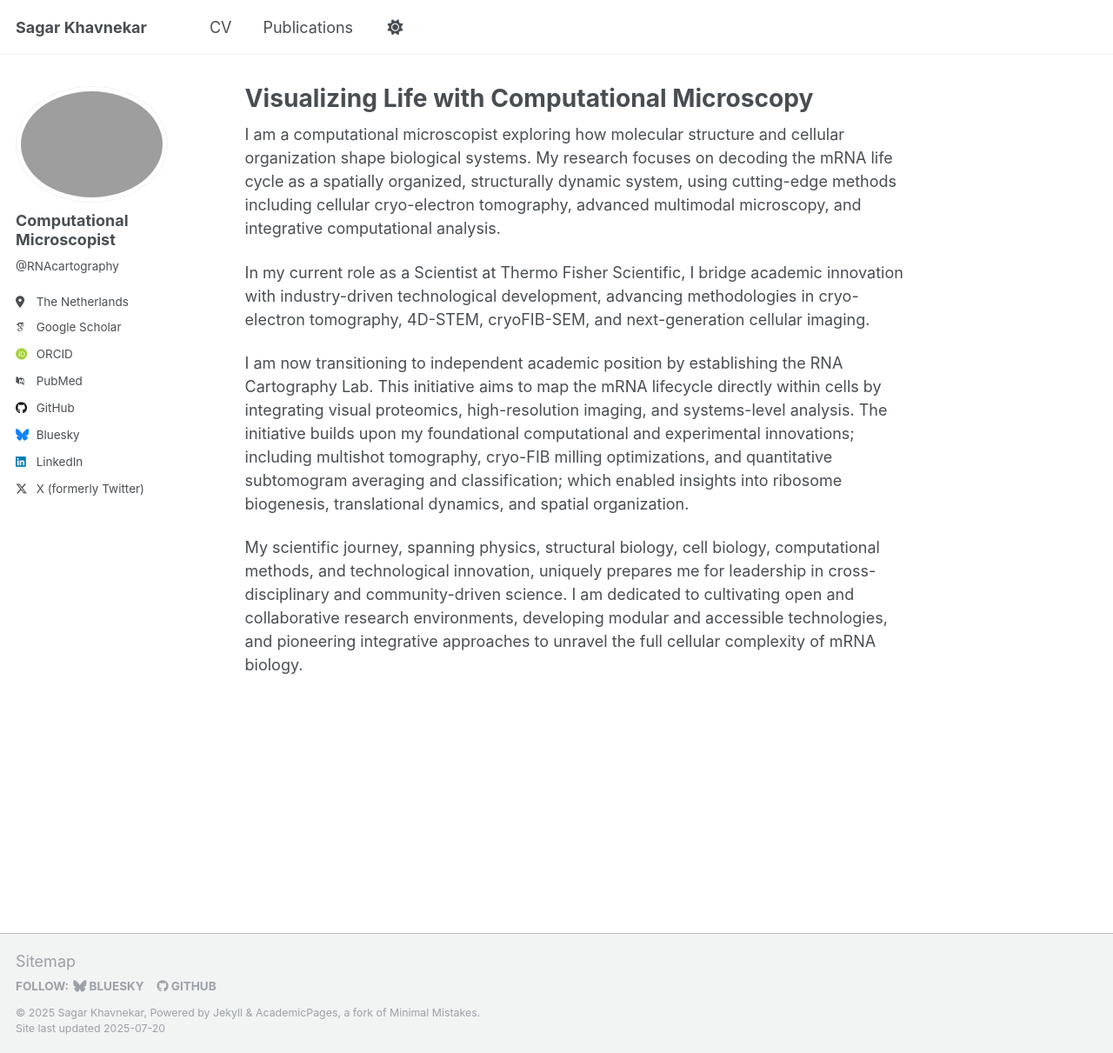
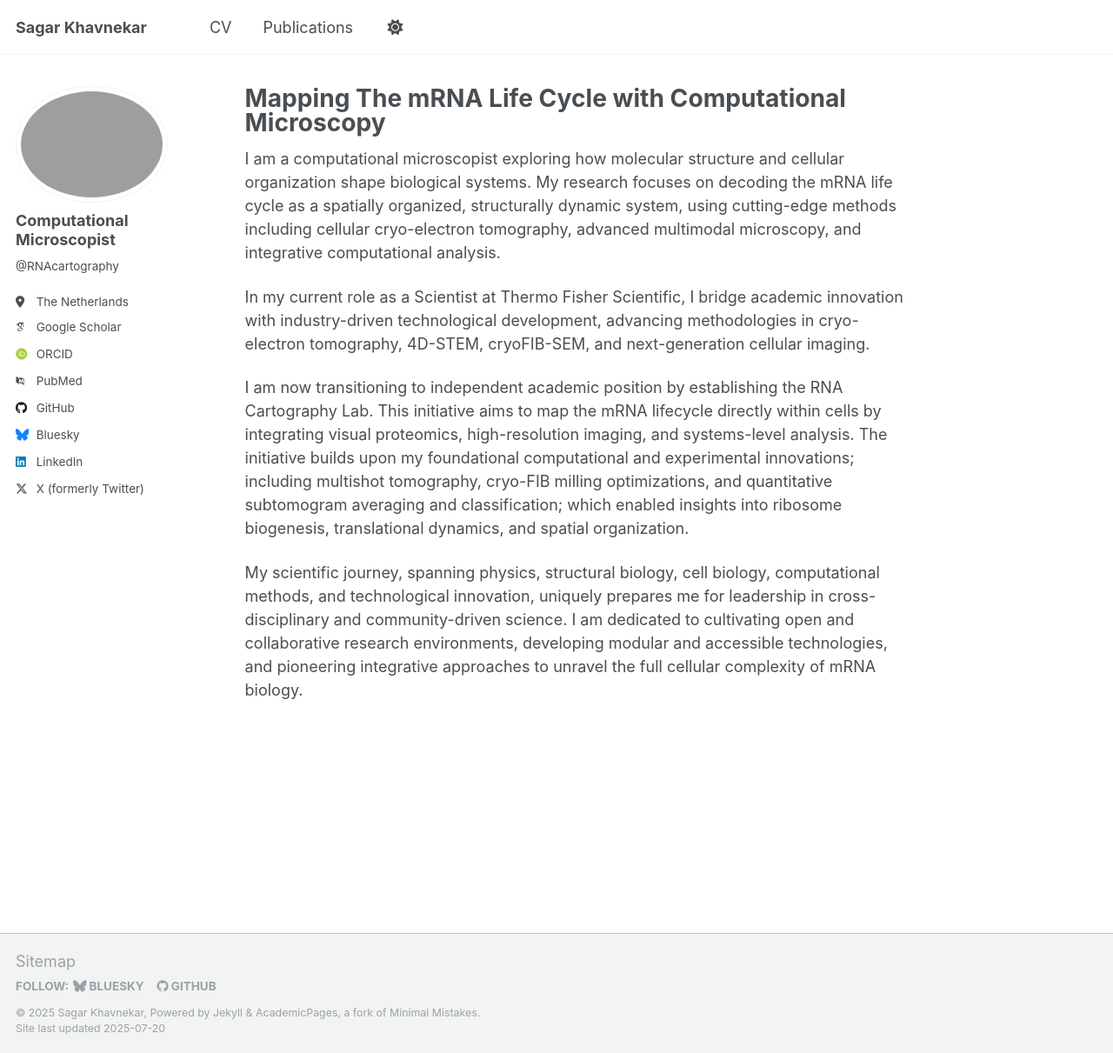
Before and after one commit to sagarbiophysics/cryosagar.github.io, a Jekyll site: the page built from _pages/about.md, in a window 1280 px wide and 1211 px high. Shown: the whole window at 87% size. Built offline with Jekyll 4.4.1, drawn with Linux system fonts in a browser that asks for light colours; some web fonts are replaced; a script that is not in the unit is left out.

Commit message:
Update about.md

```diff
--- a/_pages/about.md
+++ b/_pages/about.md
@@ -1,6 +1,6 @@
 ---
 permalink: /
-title: "Visualizing Life with Computational Microscopy"
+title: "Mapping The mRNA Life Cycle with Computational Microscopy"
 author_profile: true
 redirect_from:
   - /about/
```
